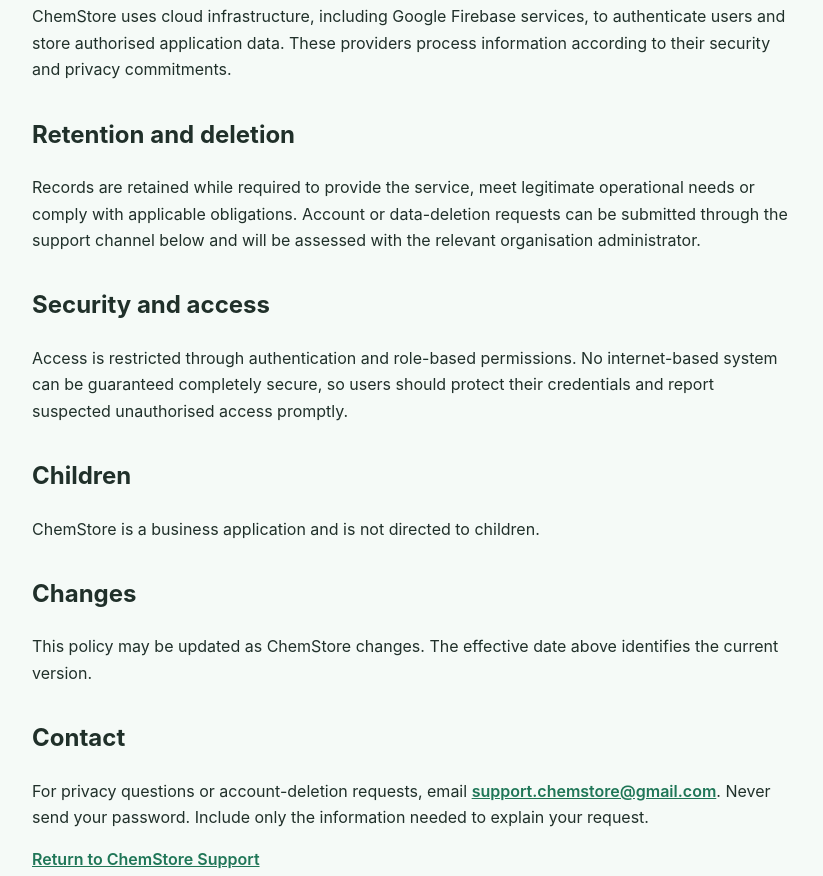
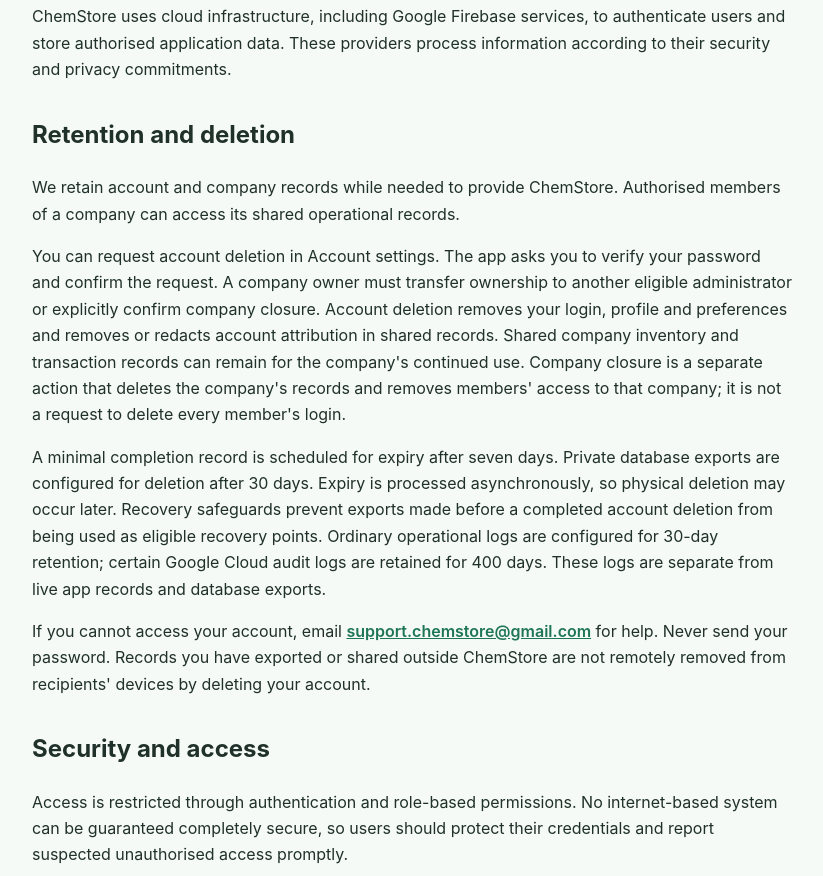
Before and after one commit to MarCron96/ChemStore-Support, a plain HTML site: page privacy.html in a window 1280 px wide. Shown: the part 880-1756 px from the top of the page, without its empty margins (228-1051 px from the left). Drawn offline with Linux system fonts and the light colour scheme.

Commit message:
Build 020 - Publish Account Deletion and Retention Policy

```diff
--- a/privacy.html
+++ b/privacy.html
@@ -16,7 +16,7 @@
   </style>
 </head>
 <body>
-  <header><div><h1>Privacy Policy</h1><p>ChemStore Farm Inventory · Effective 26 August 2026</p></div></header>
+  <header><div><h1>Privacy Policy</h1><p>ChemStore Farm Inventory · Effective 27 August 2026</p></div></header>
   <main>
     <p>ChemStore Farm Inventory helps authorised agricultural teams manage chemical inventory, purchase orders, deliveries and related operational records.</p>
     <h2>Information we process</h2>
@@ -28,7 +28,10 @@
     <h2>Storage and service providers</h2>
     <p>ChemStore uses cloud infrastructure, including Google Firebase services, to authenticate users and store authorised application data. These providers process information according to their security and privacy commitments.</p>
     <h2>Retention and deletion</h2>
-    <p>Records are retained while required to provide the service, meet legitimate operational needs or comply with applicable obligations. Account or data-deletion requests can be submitted through the support channel below and will be assessed with the relevant organisation administrator.</p>
+    <p>We retain account and company records while needed to provide ChemStore. Authorised members of a company can access its shared operational records.</p>
+    <p>You can request account deletion in Account settings. The app asks you to verify your password and confirm the request. A company owner must transfer ownership to another eligible administrator or explicitly confirm company closure. Account deletion removes your login, profile and preferences and removes or redacts account attribution in shared records. Shared company inventory and transaction records can remain for the company's continued use. Company closure is a separate action that deletes the company's records and removes members' access to that company; it is not a request to delete every member's login.</p>
+    <p>A minimal completion record is scheduled for expiry after seven days. Private database exports are configured for deletion after 30 days. Expiry is processed asynchronously, so physical deletion may occur later. Recovery safeguards prevent exports made before a completed account deletion from being used as eligible recovery points. Ordinary operational logs are configured for 30-day retention; certain Google Cloud audit logs are retained for 400 days. These logs are separate from live app records and database exports.</p>
+    <p>If you cannot access your account, email <a href="mailto:support.chemstore@gmail.com">support.chemstore@gmail.com</a> for help. Never send your password. Records you have exported or shared outside ChemStore are not remotely removed from recipients' devices by deleting your account.</p>
     <h2>Security and access</h2>
     <p>Access is restricted through authentication and role-based permissions. No internet-based system can be guaranteed completely secure, so users should protect their credentials and report suspected unauthorised access promptly.</p>
     <h2>Children</h2>
```
